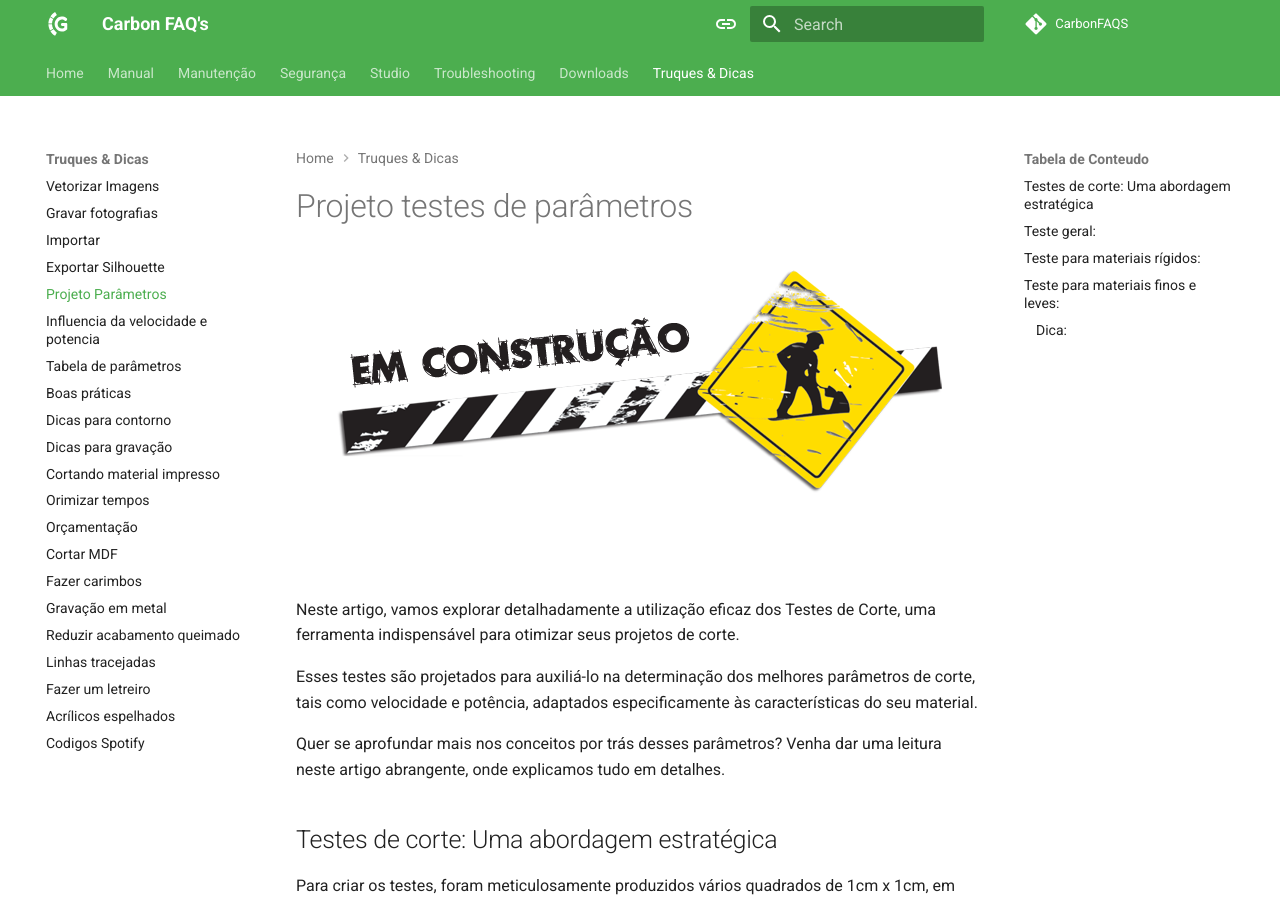
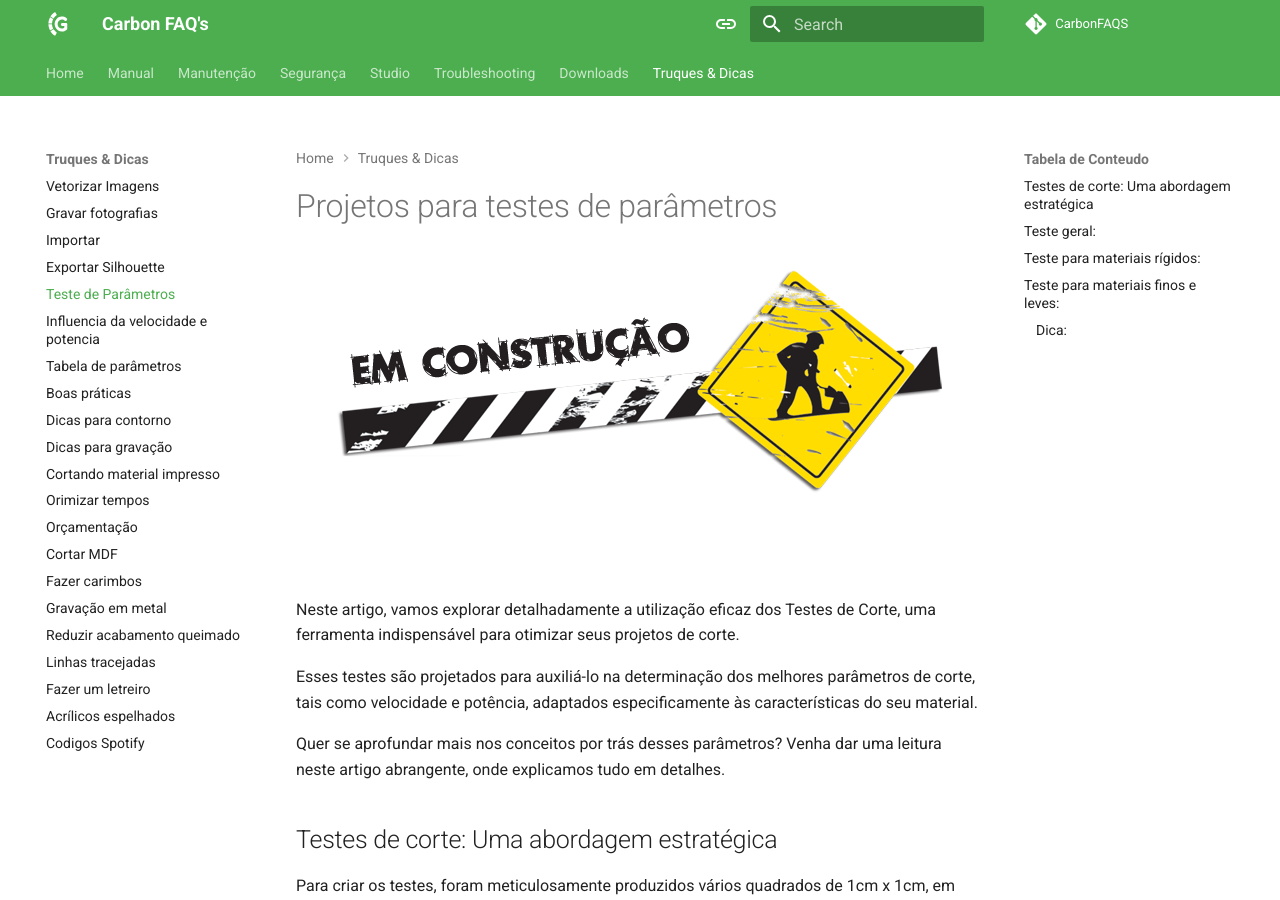
Before and after one commit to GadgetPlusKDB/Carbon-FAQS, an MkDocs documentation site: the page built from docs/truques-&-dicas/testes-parametros.md, in a window 1280 px wide and 900 px high. Built offline with MkDocs 1.6.1 and Material for MkDocs 9.7.7, drawn with Linux system fonts in a browser that asks for light colours; comment, search, counter and statistics services are not loaded.

```diff
--- a/docs/truques-&-dicas/testes-parametros.md
+++ b/docs/truques-&-dicas/testes-parametros.md
@@ -1,4 +1,4 @@
-# Projeto testes de parâmetros
+# Projetos para testes de parâmetros
 
 <figure markdown="span">
 
--- a/mkdocs.yml
+++ b/mkdocs.yml
@@ -223,7 +223,7 @@
     - Gravar fotografias: truques-&-dicas/gravar-fotos.md
     - Importar: truques-&-dicas/importar.md
     - Exportar Silhouette: truques-&-dicas/exportar-silhouette.md
-    - Projeto Parâmetros: truques-&-dicas/testes-parametros.md
+    - Teste de Parâmetros: truques-&-dicas/testes-parametros.md
     - Influencia da velocidade e potencia: truques-&-dicas/influ-velocidade-material.md
     - Tabela de parâmetros: truques-&-dicas/tabela-parametros.md
     - Boas práticas: truques-&-dicas/boas-praticas.md
```
